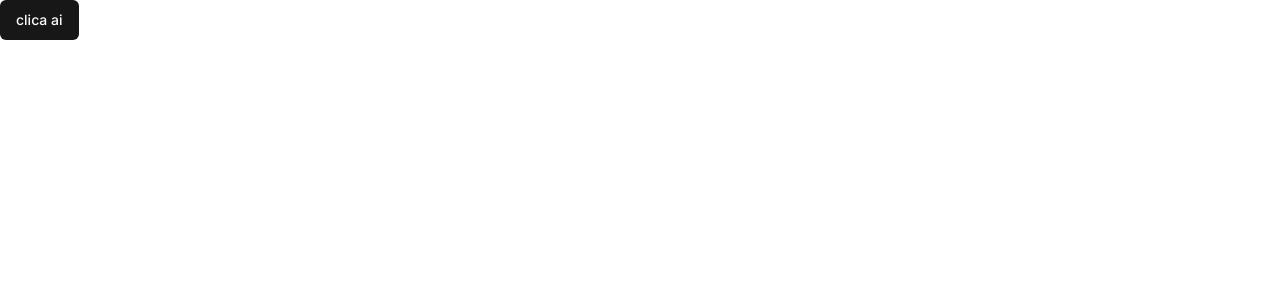
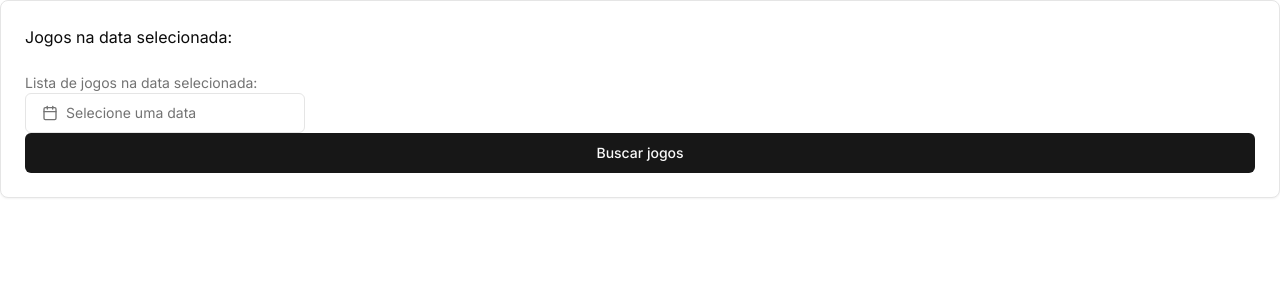
Before and after one commit to GuterresThomas/american_football_app_front, a Next.js app: page / in a window 1280 px wide. Shown: the top 300 px of the page. Built offline with nearby package versions, Linux system fonts and the light colour scheme.

Commit message:
get jogos por data

```diff
--- a/src/components/homepage.tsx
+++ b/src/components/homepage.tsx
@@ -1,13 +1,37 @@
 'use client'
 import axios from 'axios'
 import { Button } from './ui/button';
+import { Card, CardContent, CardDescription, CardHeader } from './ui/card';
+import * as React from "react"
+import { format } from "date-fns"
+import { Calendar as CalendarIcon } from "lucide-react"
+
+import { cn } from "@/lib/utils"
+import { Calendar } from "@/components/ui/calendar"
+import {
+  Popover,
+  PopoverContent,
+  PopoverTrigger,
+} from "@/components/ui/popover"
+
+
 
 export default function HomePageComponent() {
+    const [date, setDate] = React.useState<Date>()
+
+
     async function buscarJogos() {
+        if (!date) {
+            console.log("Por favor, selecione uma data antes de buscar jogos.")
+            return;
+        }
+
+        const formattedDate = format(date, "yyyy-MM-dd");
+
         const options = {
             method: 'GET',
             url: 'https://api-american-football.p.rapidapi.com/games',
-            params: {date: '2024-01-15'},
+            params: { date: formattedDate },
             headers: {
                 'X-RapidAPI-Key': '1175bafbc2mshcbde2b5b68642f3p11ba34jsndd65f63e31f2',
                 'X-RapidAPI-Host': 'api-american-football.p.rapidapi.com'
@@ -24,7 +48,37 @@ export default function HomePageComponent() {
 
     return (
         <div>
-            <Button onClick={buscarJogos}>clica ai</Button>
+            <Card>
+                <CardHeader>Jogos na data selecionada:</CardHeader>
+                <CardContent className='flex flex-col'>
+                    <CardDescription>Lista de jogos na data selecionada:</CardDescription>
+                    <Popover>
+                        <PopoverTrigger asChild>
+                            <Button
+                            variant={"outline"}
+                            className={cn(
+                                "w-[280px] justify-start text-left font-normal",
+                                !date && "text-muted-foreground"
+                            )}
+                            >
+                            <CalendarIcon className="mr-2 h-4 w-4" />
+                            {date ? format(date, "PPP") : <span>Selecione uma data</span>}
+                            </Button>
+                        </PopoverTrigger>
+                        <PopoverContent className="w-auto p-0">
+                            <Calendar
+                            mode="single"
+                            selected={date}
+                            onSelect={setDate}
+                            initialFocus
+                            />
+                        </PopoverContent>
+                    </Popover>
+                    <Button onClick={buscarJogos}>Buscar jogos</Button>
+
+                </CardContent>
+            </Card>
+
         </div>
     )
 }
```
Lines whose indentation alone changed are shown as unchanged.
